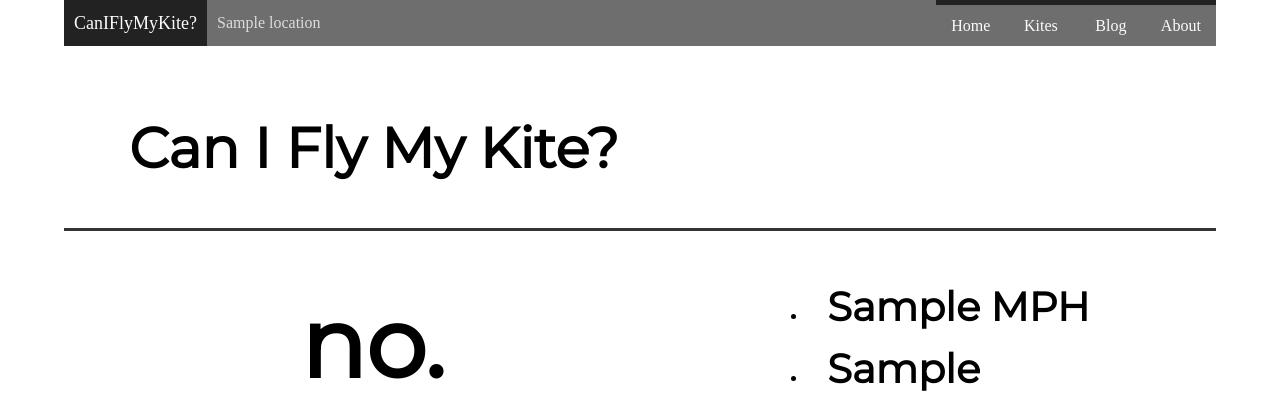
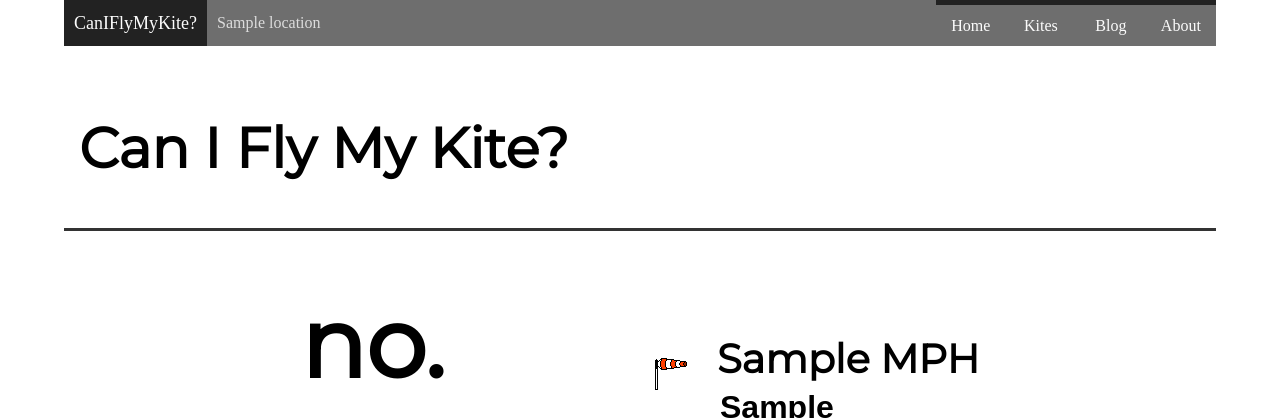
Before and after one commit to joelwilson/caniflymykite, a Flask app: template caniflymykite/templates/index.html in a window 1280 px wide. Shown: the top 418 px of the page. Run offline with Flask 2, Linux system fonts and the light colour scheme; the template is opened without the code that fills it: most values are stand-ins (such as "Sample title", 1, 10 or a date in 2020); some web fonts are replaced.

Commit message:
Added icons

```diff
--- a/caniflymykite/static/css/style.css
+++ b/caniflymykite/static/css/style.css
@@ -114,7 +114,6 @@ nav ul, img {
     margin-top: 90px;
     margin-bottom: 25px;
     margin-left: 1.302083333333333333333333333333%;
-    padding-left: 50px;
     line-height: 50px;
     font-size: 3.5em;
 
@@ -125,7 +124,6 @@ nav ul, img {
 }
 
 .section{
-    /* margin-bottom: 2.6041666666666666666666666666667%; */
     padding: 2.6041666666666666666666666666667% 0px;
     overflow: hidden;
     clear: both;
@@ -150,12 +148,26 @@ nav ul, img {
     height: 150px;
 }
 
-#wind_box h1{
-    margin: 30px 0 0 5%;
+#wind_box h1 {
+    margin: 50px 0 0 40px;
+}
+
+#wind_box h2 {
+    margin: 0.5em 0 0 65px;
+}
+
+#wind_box img {
+    float: left;
+    width: 32px;
+    height: 32px;
+    position: relative;
+    top: 15px;
+    margin-right: 30px;
 }
 
 #wind_box ul {
-    margin-left: 20%;
+    list-style: none;
+    display: inline;
 }
 
 #weather_box {
@@ -177,7 +189,14 @@ nav ul, img {
     padding: 0;
 }
 
-.weather_item img, h2 {
+.weather_item img {
+    float: left;
+    width: 32px;
+    height: 32px;
+    margin: 10px 0 10px 20px;
+}
+
+.weather_item h2 {
     float: left;
 }
 
@@ -185,7 +204,7 @@ nav ul, img {
     margin-left: 5.6687116564417177914110429447853%;
 }
 
-.weather_value {
+h2.weather_value {
     float: right;
     margin-left: 0px;
 }
--- a/caniflymykite/templates/index.html
+++ b/caniflymykite/templates/index.html
@@ -33,8 +33,8 @@
         </div>
         <div class="cbox" id="wind_box">
             <ul>
-                <li><h1>{{ wind_speed }} MPH</h1></li>
-                <li><h1>{{ wind_dir }}</h1></li>
+                <li><img src="{{ url_for('static', filename='img/sock_2.jpg')}}" alt="Wind Speed"/><h1>{{ wind_speed }} MPH</h1></li>
+                <li><h2>{{ wind_dir }}</h2></li>
             </ul>
         </div>
     </div>
@@ -43,12 +43,12 @@
         <div class="cbox" id="weather_box">
             <h1>Weather</h1>
             <ul class="weather_item" id="rain_chance">
-                <li><img src="." alt="Rain Chance"/></li>
+                <li><img src="{{ url_for('static', filename='img/rain.jpg')}}" alt="Rain Chance"/></li>
                 <li><h2 class="weather_label">Rain Chance</h2></li>
                 <li><h2 class="weather_value">{{ rain_chance }}%</h2></li>
             </ul>
             <ul class="weather_item" id="temperature">
-                <li><img src="." alt="Temperature"/></li>
+                <li><img src="{{ url_for('static', filename='img/temp_r.jpg')}}" alt="Temperature"/></li>
                 <li><h2 class="weather_label">Temperature</h2></li>
                 <li><h2 class="weather_value">{{ current_temp }}&#176;F</h2></li>
             </ul>
```
Also changed, not shown: caniflymykite/static/img/rain.jpg (added), caniflymykite/static/img/sock.jpg (added), caniflymykite/static/img/sock_2.jpg (added), caniflymykite/static/img/temp_b.jpg (added), caniflymykite/static/img/temp_r.jpg (added).
